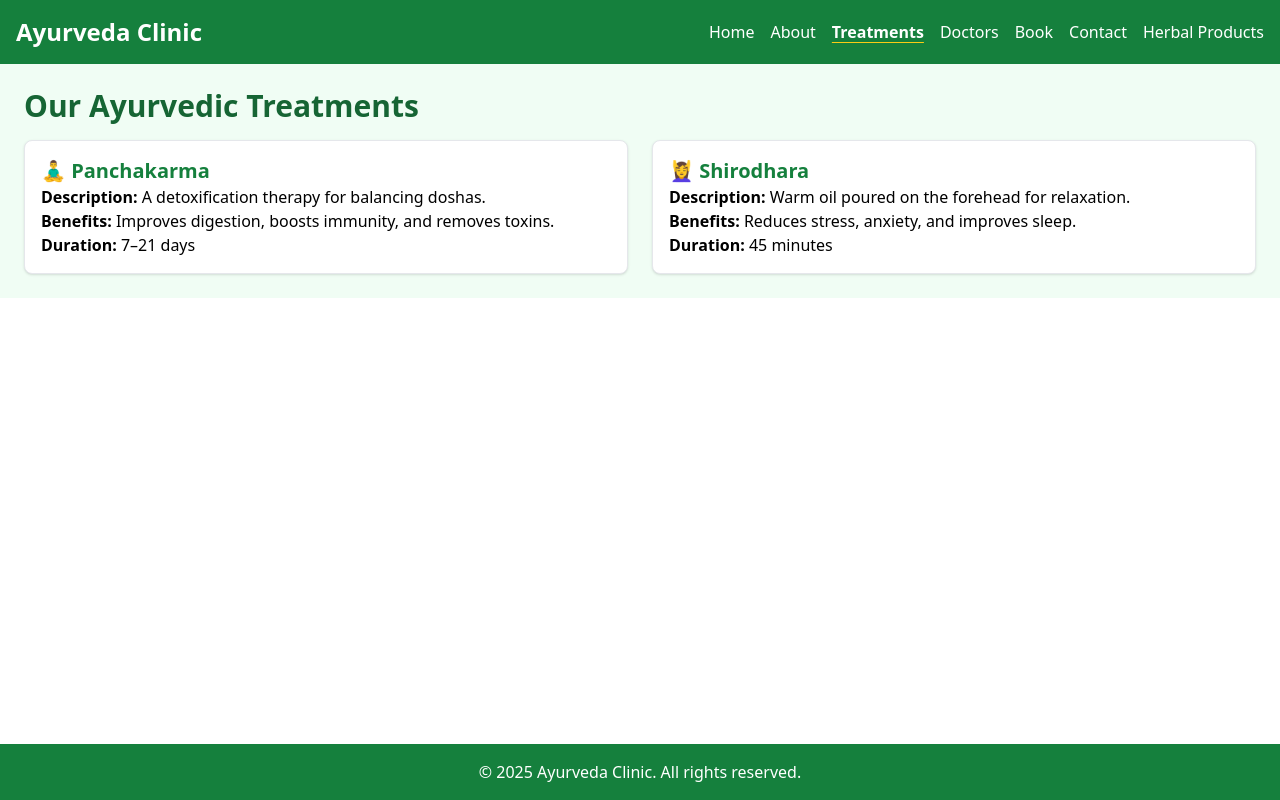
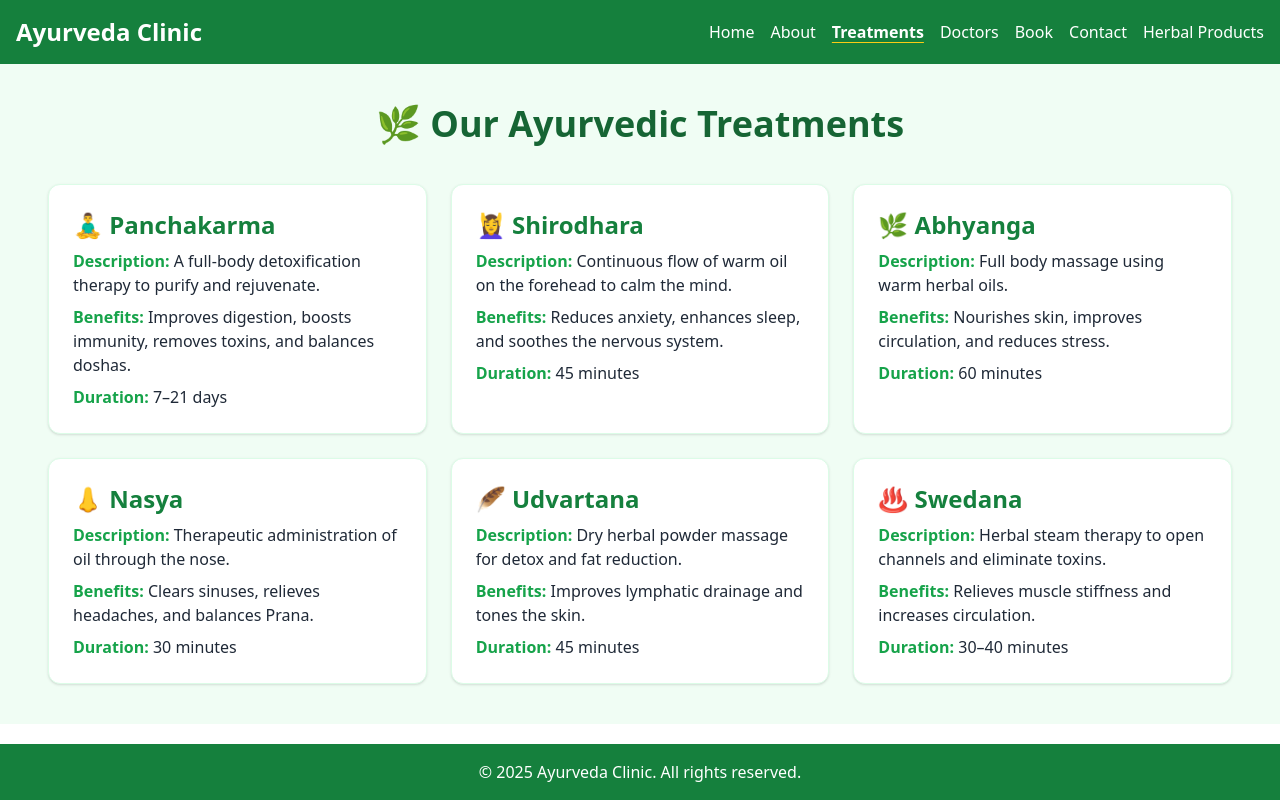
Before and after one commit to Tushar-1745/ayurveda-clinic, a React (Create React App) app: page /treatments in a window 1280 px wide. Built offline with nearby package versions, Linux system fonts and the light colour scheme.

Commit message:
updated Treatments page

```diff
--- a/src/pages/Treatments.js
+++ b/src/pages/Treatments.js
@@ -1,37 +1,80 @@
-// 3. Treatments.jsx
-import React from 'react';
+import React from "react";
+import { motion } from "framer-motion";
 
 const treatments = [
   {
     name: "Panchakarma",
-    description: "A detoxification therapy for balancing doshas.",
-    benefits: "Improves digestion, boosts immunity, and removes toxins.",
+    description: "A full-body detoxification therapy to purify and rejuvenate.",
+    benefits: "Improves digestion, boosts immunity, removes toxins, and balances doshas.",
     duration: "7–21 days",
     icon: "🧘‍♂️"
   },
   {
     name: "Shirodhara",
-    description: "Warm oil poured on the forehead for relaxation.",
-    benefits: "Reduces stress, anxiety, and improves sleep.",
+    description: "Continuous flow of warm oil on the forehead to calm the mind.",
+    benefits: "Reduces anxiety, enhances sleep, and soothes the nervous system.",
     duration: "45 minutes",
     icon: "💆‍♀️"
+  },
+  {
+    name: "Abhyanga",
+    description: "Full body massage using warm herbal oils.",
+    benefits: "Nourishes skin, improves circulation, and reduces stress.",
+    duration: "60 minutes",
+    icon: "🌿"
+  },
+  {
+    name: "Nasya",
+    description: "Therapeutic administration of oil through the nose.",
+    benefits: "Clears sinuses, relieves headaches, and balances Prana.",
+    duration: "30 minutes",
+    icon: "👃"
+  },
+  {
+    name: "Udvartana",
+    description: "Dry herbal powder massage for detox and fat reduction.",
+    benefits: "Improves lymphatic drainage and tones the skin.",
+    duration: "45 minutes",
+    icon: "🪶"
+  },
+  {
+    name: "Swedana",
+    description: "Herbal steam therapy to open channels and eliminate toxins.",
+    benefits: "Relieves muscle stiffness and increases circulation.",
+    duration: "30–40 minutes",
+    icon: "♨️"
   }
 ];
 
 export default function Treatments() {
   return (
-    <div className="p-6 bg-green-50">
-      <h2 className="text-3xl font-bold mb-4 text-green-800">Our Ayurvedic Treatments</h2>
-      <div className="grid gap-6 md:grid-cols-2">
+    <section className="bg-green-50 py-10 px-4 sm:px-6 lg:px-12 text-gray-800">
+      <motion.h2
+        className="text-4xl font-bold text-center text-green-800 mb-10"
+        initial={{ opacity: 0, y: -20 }}
+        animate={{ opacity: 1, y: 0 }}
+        transition={{ duration: 0.6 }}
+      >
+        🌿 Our Ayurvedic Treatments
+      </motion.h2>
+
+      <div className="grid grid-cols-1 sm:grid-cols-2 lg:grid-cols-3 gap-6">
         {treatments.map((t, i) => (
-          <div key={i} className="border rounded-lg p-4 shadow bg-white">
-            <h3 className="text-xl font-semibold text-green-700">{t.icon} {t.name}</h3>
-            <p><strong>Description:</strong> {t.description}</p>
-            <p><strong>Benefits:</strong> {t.benefits}</p>
-            <p><strong>Duration:</strong> {t.duration}</p>
-          </div>
+          <motion.div
+            key={i}
+            className="bg-white border border-green-100 p-6 rounded-xl shadow hover:shadow-lg transition duration-300"
+            initial={{ opacity: 0, y: 30 }}
+            whileInView={{ opacity: 1, y: 0 }}
+            viewport={{ once: true }}
+            transition={{ duration: 0.4, delay: i * 0.1 }}
+          >
+            <h3 className="text-2xl font-semibold text-green-700 mb-2">{t.icon} {t.name}</h3>
+            <p className="mb-2"><span className="font-semibold text-green-600">Description:</span> {t.description}</p>
+            <p className="mb-2"><span className="font-semibold text-green-600">Benefits:</span> {t.benefits}</p>
+            <p><span className="font-semibold text-green-600">Duration:</span> {t.duration}</p>
+          </motion.div>
         ))}
       </div>
-    </div>
+    </section>
   );
 }
```
